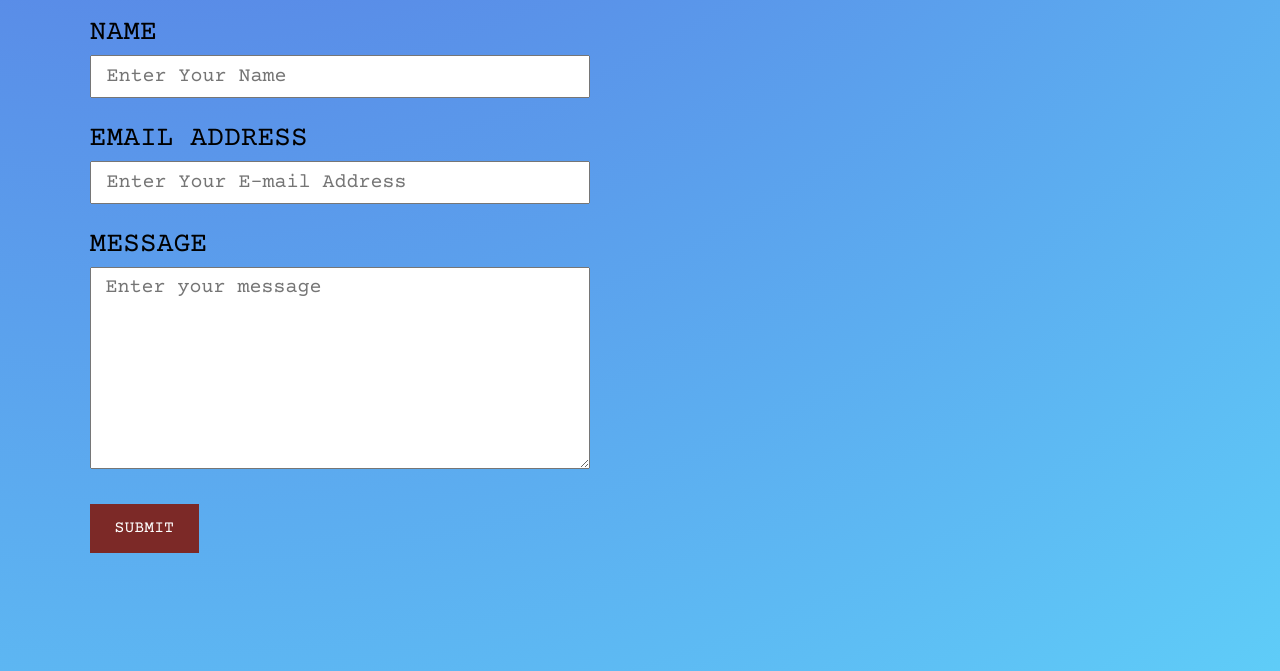
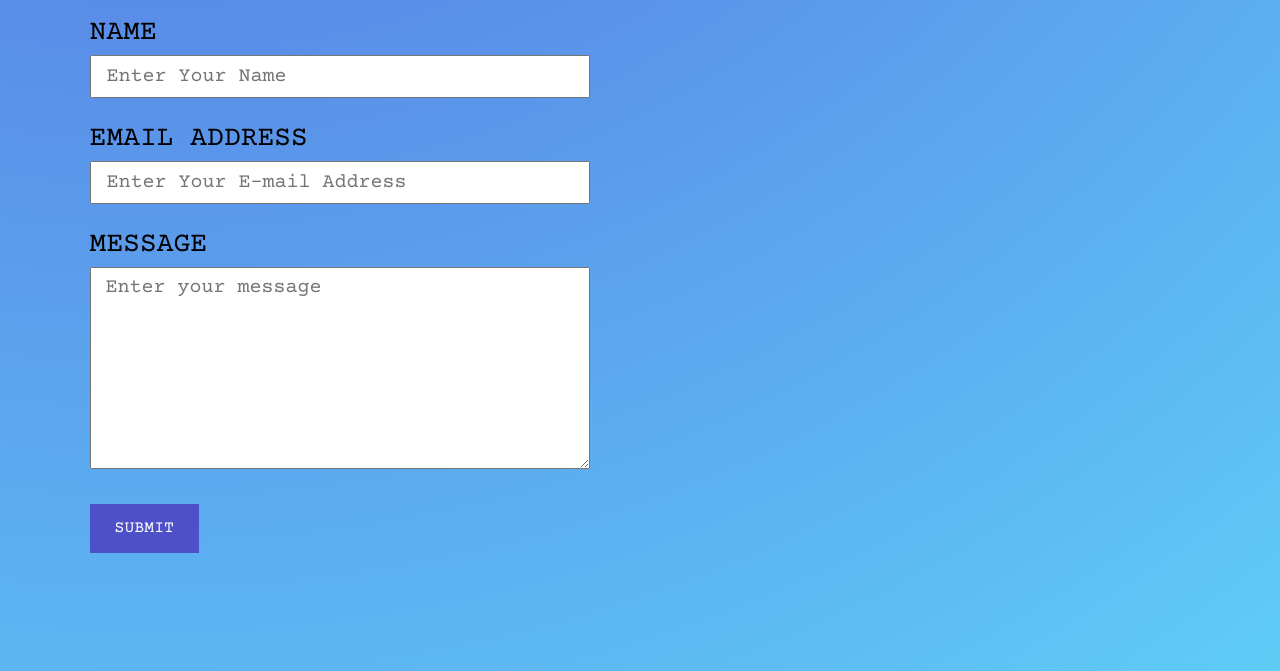
Before and after one commit to Bolu301/Portfolio, a plain HTML site: page index.html in a window 1280 px wide. Shown: the part 1233-1904 px from the top of the page. Drawn offline with nearby package versions, Linux system fonts and the light colour scheme.

Commit message:
small change

```diff
--- a/styles.css
+++ b/styles.css
@@ -111,13 +111,13 @@ textarea {
   font-size: 16.5px;
   color: #fff;
   cursor: pointer;
-  background-color: #7c2927;
+  background-color: rgb(78, 80, 200);
   transition: 0.5s ease;
 }
 
 #sbtn:hover {
   background-color: #fff;
-  color: #7c2927;
+  color: rgb(78, 80, 200);
 }
 
 .footer {
```
